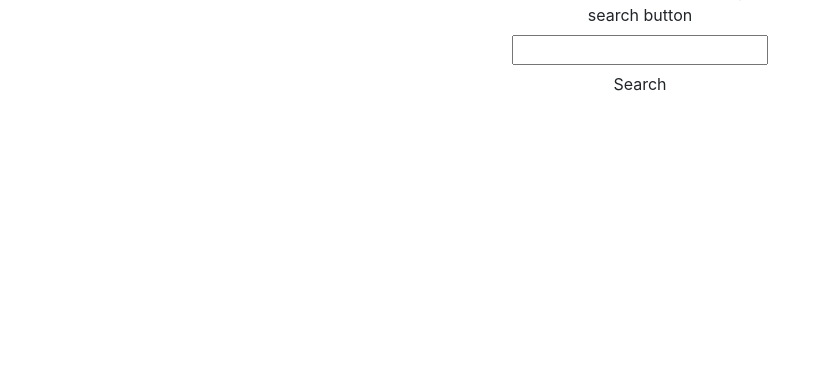
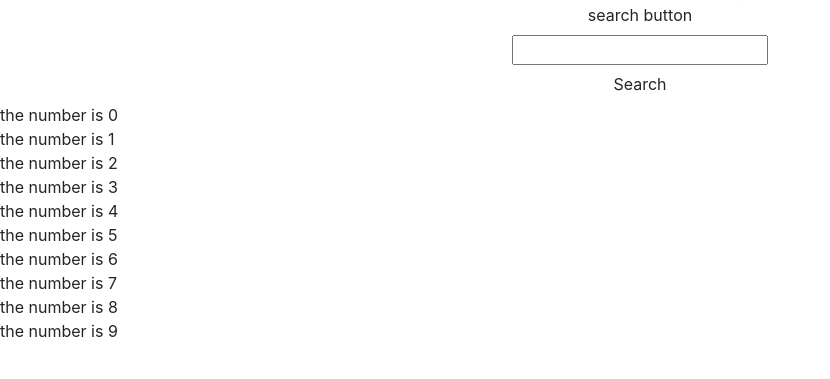
Before and after one commit to shivamottaghi/challenge-pokemon-php, a PHP site: page / in a window 1280 px wide. Shown: the part 421-800 px from the top of the page, without its empty margins (0-830 px from the left). Run offline with PHP 8.4, Linux system fonts and the light colour scheme; some libraries are stand-ins or nearby versions.

Commit message:
add a simple for loop

```diff
--- a/index.php
+++ b/index.php
@@ -32,8 +32,11 @@
 <script src="https://cdn.jsdelivr.net/npm/bootstrap@5.0.2/dist/js/bootstrap.bundle.min.js" integrity="sha384-MrcW6ZMFYlzcLA8Nl+NtUVF0sA7MsXsP1UyJoMp4YLEuNSfAP+JcXn/tWtIaxVXM" crossorigin="anonymous"></script>
 <script src="https://cdn.jsdelivr.net/npm/@popperjs/core@2.9.2/dist/umd/popper.min.js" integrity="sha384-IQsoLXl5PILFhosVNubq5LC7Qb9DXgDA9i+tQ8Zj3iwWAwPtgFTxbJ8NT4GN1R8p" crossorigin="anonymous"></script>
 <script src="https://cdn.jsdelivr.net/npm/bootstrap@5.0.2/dist/js/bootstrap.min.js" integrity="sha384-cVKIPhGWiC2Al4u+LWgxfKTRIcfu0JTxR+EQDz/bgldoEyl4H0zUF0QKbrJ0EcQF" crossorigin="anonymous"></script>
-<script src="script.js"></script>
 </body>
 </html>
 
 <?php
+for ($x = 0 ; $x<10 ; $x++){
+    echo "the number is $x <br>";
+}
+?>
```
Also changed, not shown: style.css (added).
